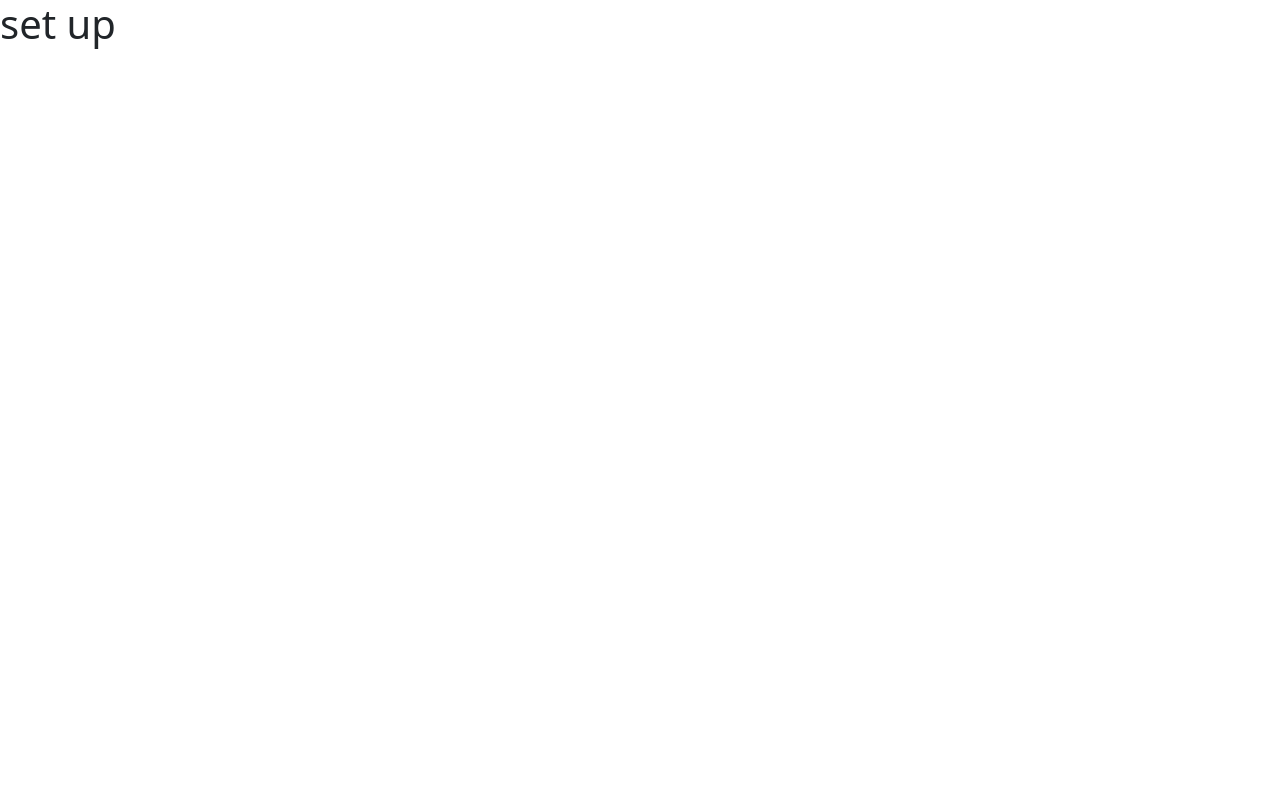
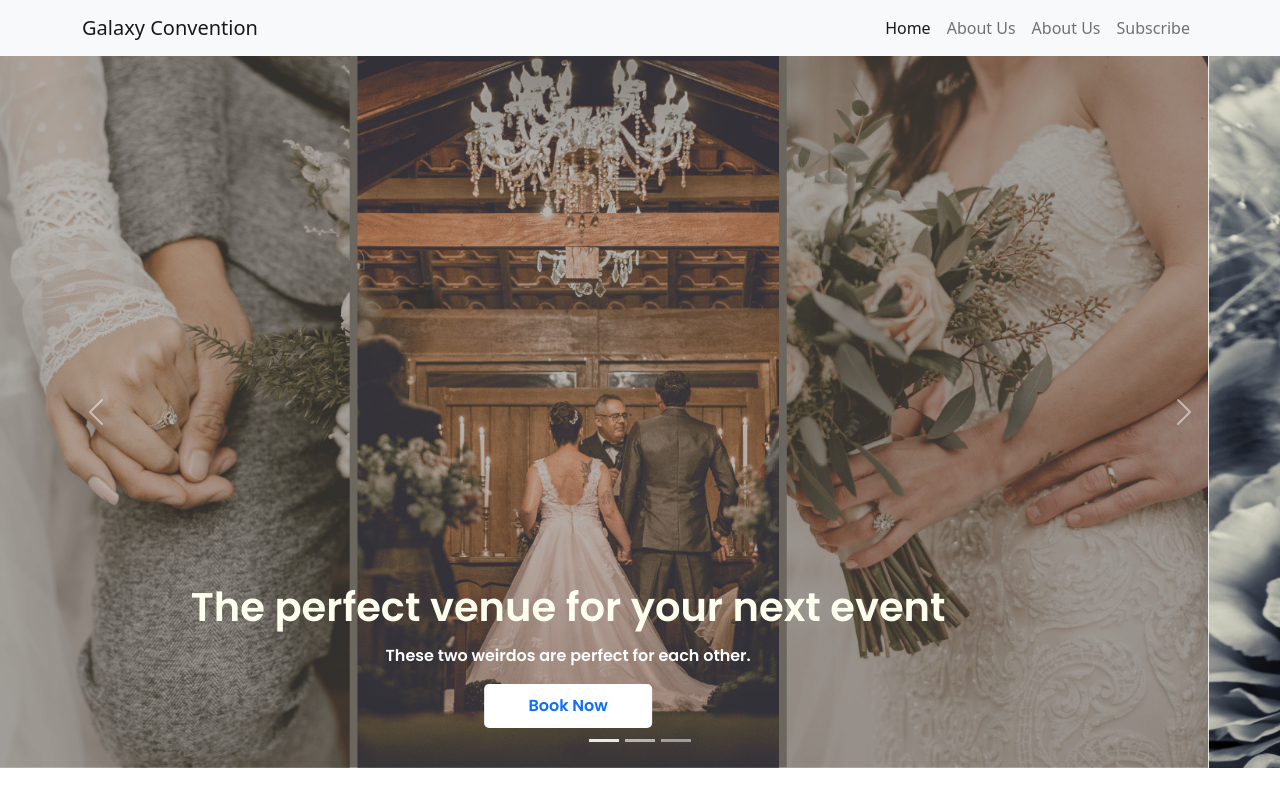
Before and after one commit to Ahsanul-kabir/galaxy-convention, a plain HTML site: page index.html in a window 1280 px wide. Drawn offline with nearby package versions, Linux system fonts and the light colour scheme.

Commit message:
header section main theme added

```diff
--- a/css/style.css
+++ b/css/style.css
@@ -0,0 +1,49 @@
+@import url('https://fonts.googleapis.com/css2?family=Poppins:wght@600&display=swap');
+
+a {
+    text-decoration: none;
+}
+
+/* common css */
+
+.carousel-img {
+    height: 89vh;
+}
+
+.carousel-info h1 {
+    font-family: Poppins;
+    font-weight: 600;
+    /* font-size: 48px; */
+    line-height: 58px;
+    text-align: center;
+    color: #FFFFF0;
+}
+
+.carousel-info p {
+    font-family: Poppins;
+    font-weight: 300;
+    font-size: 16px;
+    line-height: 24px;
+    text-align: center;
+    color: #FFFFFF;
+}
+
+.carousel-info .book-btn {
+    display: flex;
+    justify-content: center;
+    align-items: center;
+}
+
+.carousel-info a {
+    font-family: Poppins;
+    font-weight: bold;
+    font-size: 16px;
+    line-height: 24px;
+    padding: 10px;
+    width: 168px;
+    height: 44px;
+    background: #FFFFFF;
+    border-radius: 5px;
+}
+
+/* header */
--- a/index.html
+++ b/index.html
@@ -5,7 +5,7 @@
     <meta charset="UTF-8">
     <meta http-equiv="X-UA-Compatible" content="IE=edge">
     <meta name="viewport" content="width=device-width, initial-scale=1.0">
-    <title>Document</title>
+    <title>Galaxy Convention</title>
 
     <link href="https://cdn.jsdelivr.net/npm/bootstrap@5.1.3/dist/css/bootstrap.min.css" rel="stylesheet"
         integrity="sha384-1BmE4kWBq78iYhFldvKuhfTAU6auU8tT94WrHftjDbrCEXSU1oBoqyl2QvZ6jIW3" crossorigin="anonymous">
@@ -16,9 +16,95 @@
 </head>
 
 <body>
-    <h1>set up</h1>
+    <header>
+        <nav class="navbar navbar-expand-lg navbar-light bg-light">
+            <div class="container">
+                <a class="navbar-brand" href="#">Galaxy Convention</a>
+                <button class="navbar-toggler" type="button" data-bs-toggle="collapse"
+                    data-bs-target="#navbarSupportedContent" aria-controls="navbarSupportedContent"
+                    aria-expanded="false" aria-label="Toggle navigation">
+                    <span class="navbar-toggler-icon"></span>
+                </button>
+                <div class="collapse navbar-collapse" id="navbarSupportedContent">
+                    <ul class="navbar-nav ms-auto mb-2 mb-lg-0">
+                        <li class="nav-item">
+                            <a class="nav-link active" aria-current="page" href="#">Home</a>
+                        </li>
+                        <li class="nav-item">
+                            <a class="nav-link" href="#">About Us</a>
+                        </li>
+                        <li class="nav-item">
+                            <a class="nav-link" href="#">About Us</a>
+                        </li>
+                        <li class="nav-item">
+                            <a class="nav-link" href="#">Subscribe</a>
+                        </li>
+                    </ul>
+                </div>
+            </div>
+        </nav>
+        <!-- navbar -->
 
-
+        <div id="carouselExampleCaptions" class="carousel slide" data-bs-ride="carousel">
+            <div class="carousel-indicators">
+                <button type="button" data-bs-target="#carouselExampleCaptions" data-bs-slide-to="0" class="active"
+                    aria-current="true" aria-label="Slide 1"></button>
+                <button type="button" data-bs-target="#carouselExampleCaptions" data-bs-slide-to="1"
+                    aria-label="Slide 2"></button>
+                <button type="button" data-bs-target="#carouselExampleCaptions" data-bs-slide-to="2"
+                    aria-label="Slide 3"></button>
+            </div>
+            <div class="carousel-inner">
+                <div class="carousel-item active">
+                    <img src="./images/banner-1.png" class="w-100 carousel-img" alt="...">
+                    <div class="carousel-caption carousel-info">
+                        <div class="">
+                            <h1>The perfect venue for your next event</h1>
+                            <p>These two weirdos are perfect for each other.</p>
+                        </div>
+                        <div class="book-btn">
+                            <a href="">Book Now</a>
+                        </div>
+                    </div>
+                </div>
+                <div class="carousel-item">
+                    <img src="./images/banner-2.png" class="w-100 carousel-img" alt="...">
+                    <div class="carousel-caption carousel-info">
+                        <div class="">
+                            <h1>The perfect venue for your next event</h1>
+                            <p>These two weirdos are perfect for each other.</p>
+                        </div>
+                        <div class="book-btn">
+                            <a href="">Book Now</a>
+                        </div>
+                    </div>
+                </div>
+                <div class="carousel-item">
+                    <img src="./images/banner-3.png" class="w-100 carousel-img" alt="...">
+                    <div class="carousel-caption carousel-info">
+                        <div class="">
+                            <h1>The perfect venue for your next event</h1>
+                            <p>These two weirdos are perfect for each other.</p>
+                        </div>
+                        <div class="book-btn">
+                            <a href="">Book Now</a>
+                        </div>
+                    </div>
+                </div>
+            </div>
+            <button class="carousel-control-prev" type="button" data-bs-target="#carouselExampleCaptions"
+                data-bs-slide="prev">
+                <span class="carousel-control-prev-icon" aria-hidden="true"></span>
+                <span class="visually-hidden">Previous</span>
+            </button>
+            <button class="carousel-control-next" type="button" data-bs-target="#carouselExampleCaptions"
+                data-bs-slide="next">
+                <span class="carousel-control-next-icon" aria-hidden="true"></span>
+                <span class="visually-hidden">Next</span>
+            </button>
+        </div>
+    </header>
+    <!-- header -->
 
     <script src="https://cdn.jsdelivr.net/npm/bootstrap@5.1.3/dist/js/bootstrap.bundle.min.js"
         integrity="sha384-ka7Sk0Gln4gmtz2MlQnikT1wXgYsOg+OMhuP+IlRH9sENBO0LRn5q+8nbTov4+1p" crossorigin="anonymous">
```
Also changed, not shown: images/banner-1.png (added), images/banner-2.png (added), images/banner-3.png (added).
